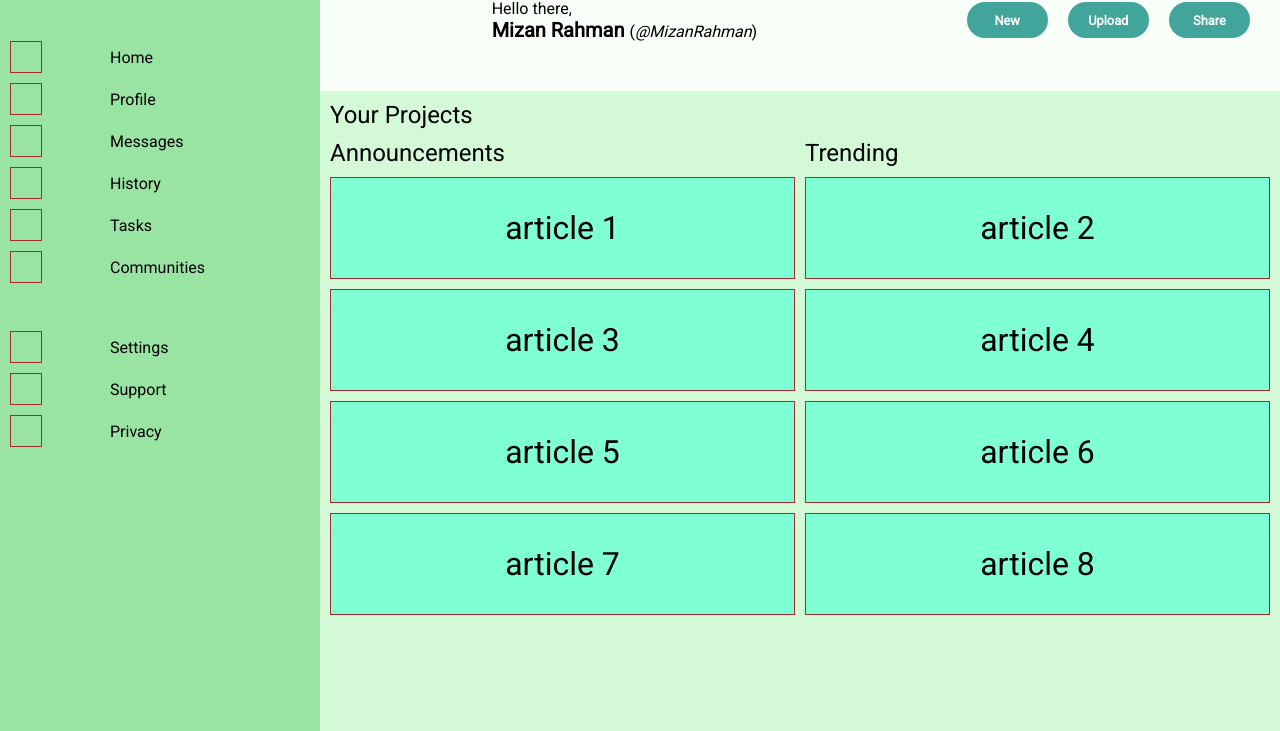
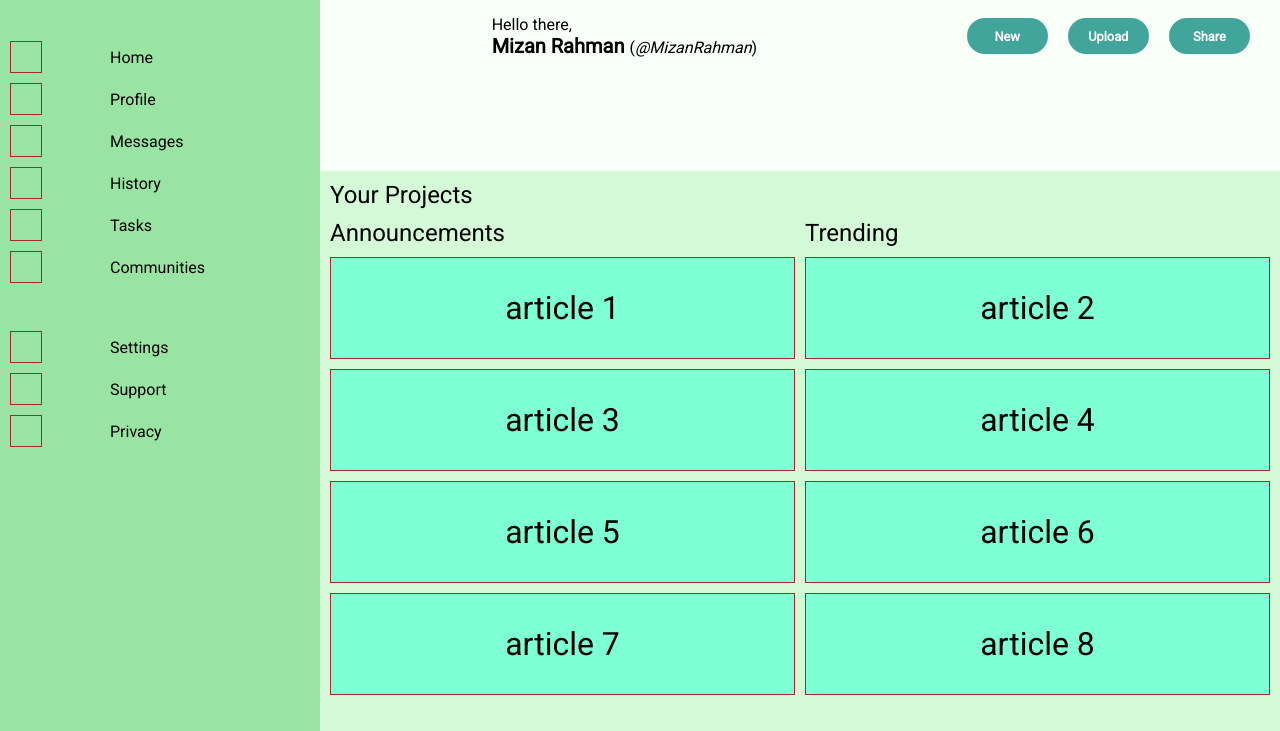
Before and after one commit to Mizan95/admin_dashboard, a plain HTML site: page index.html in a window 1280 px wide. Shown: the part 69-800 px from the top of the page. Drawn offline with Linux system fonts and the light colour scheme.

Commit message:
Resize main-header layout area to 20%

```diff
--- a/style.css
+++ b/style.css
@@ -11,7 +11,7 @@
 
     display: grid;
     grid-template-columns: 1fr 3fr;
-    grid-template-rows: 1fr 4fr;
+    grid-template-rows: 30% 1fr;
 }
 
 /* Main header at top of page */
@@ -90,8 +90,8 @@ svg.bell-icon {
 .large-profile-picture {
     min-height: 70px;
     min-width: 70px;
-    height: 80%;
-    width: 80%;
+    height: 60%;
+    width: 60%;
     border-radius: 50%;
 
     justify-self: center;
```
